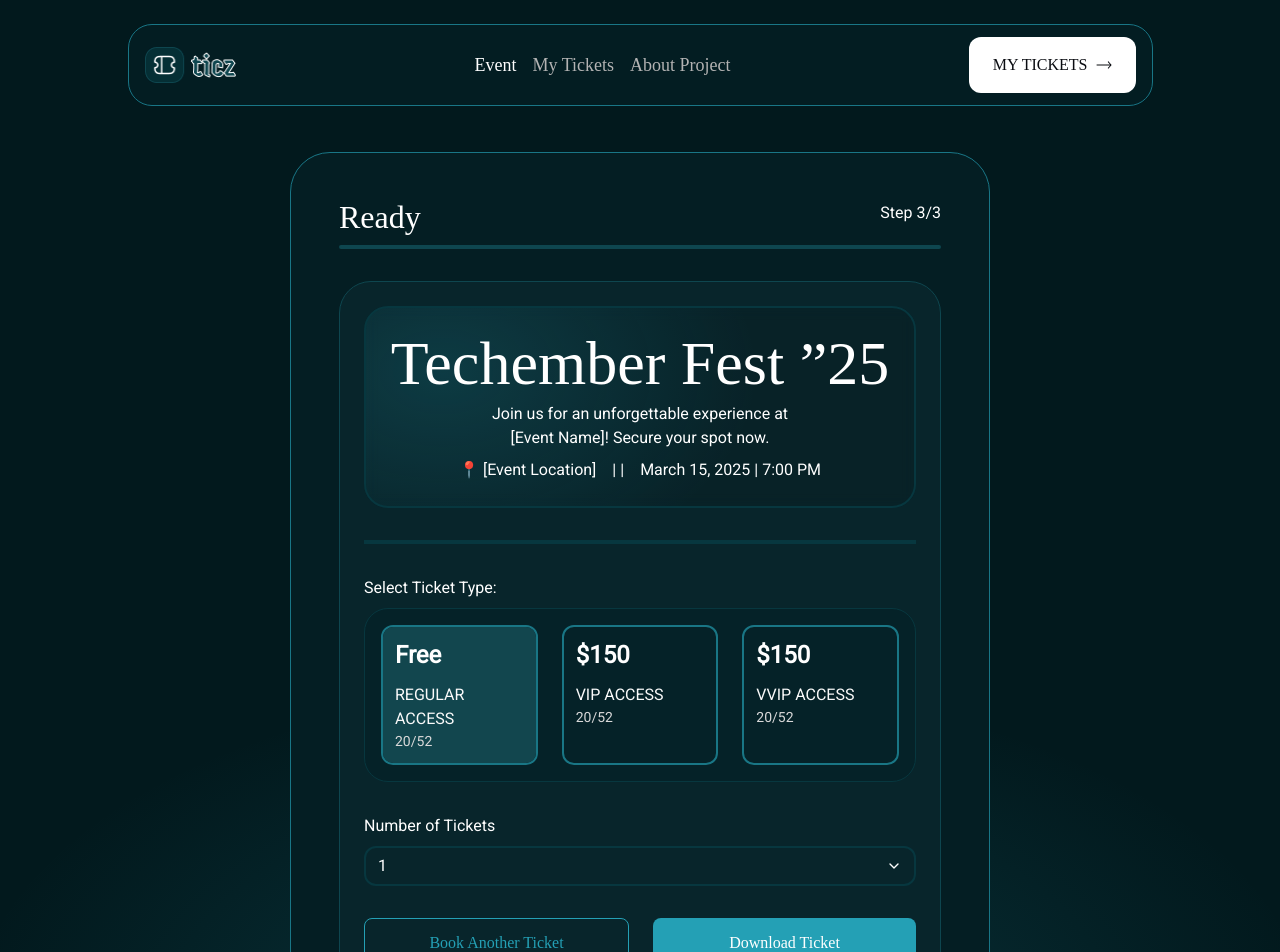
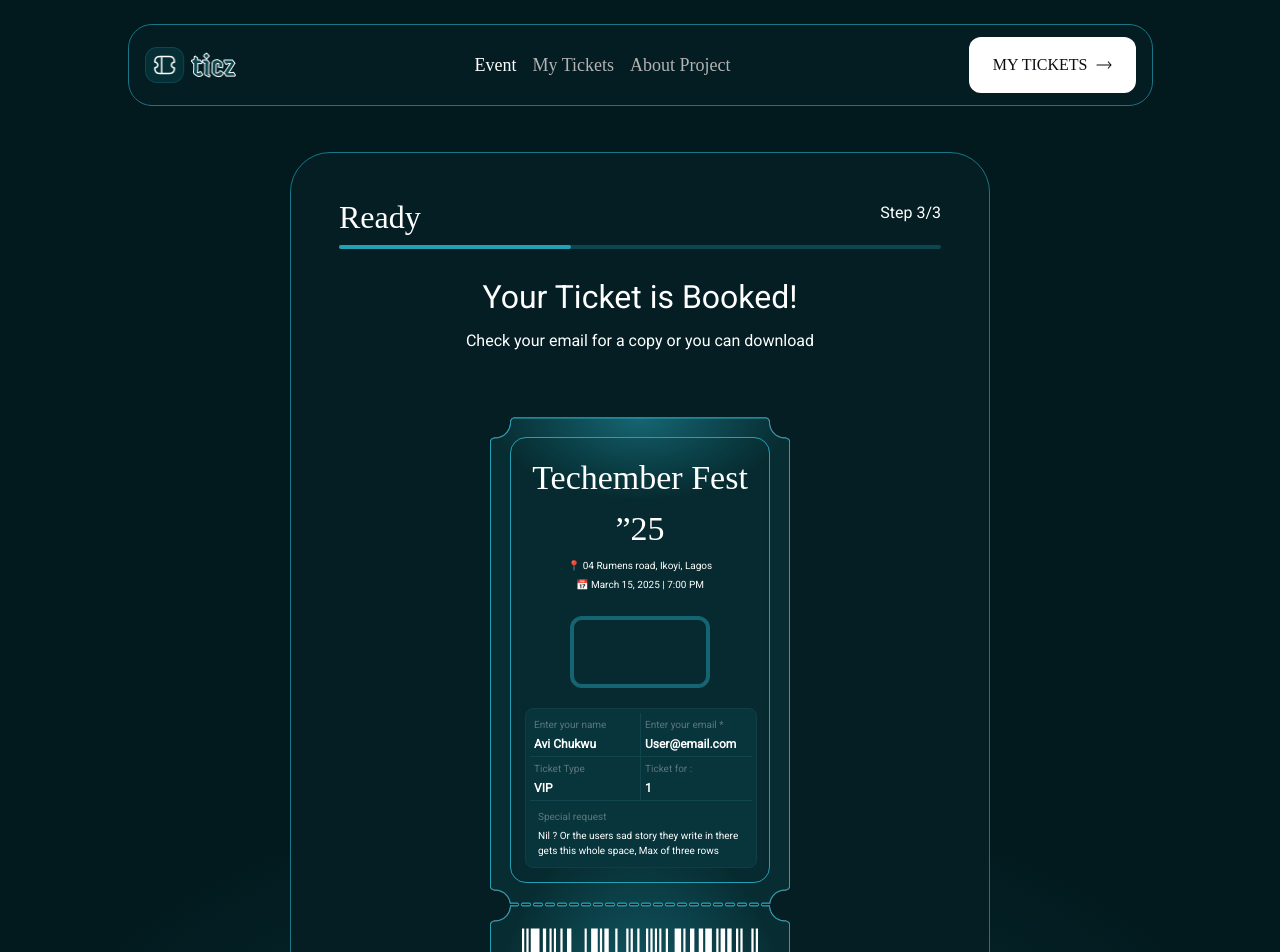
Before and after one commit to Jomagene/hng12-stage2-conference-ticket-generator, a Next.js app: page /ticket-ready in a window 1280 px wide. Shown: the top 952 px of the page. Built offline with nearby package versions, Linux system fonts and the light colour scheme; a web font is replaced by a local one.

Commit message:
Implement the ticket ready page

```diff
--- a/app/globals.css
+++ b/app/globals.css
@@ -53,6 +53,24 @@ body {
   font-family: 'Road Rage', cursive;
 }
 
+.bg-ticket {
+  background: url('../public/Subtract.png');
+  background-size: cover;
+}
+.bg-dark-ticket {
+  background: rgba(3, 30, 33, 0.1);
+  backdrop-filter: blur(2px);
+}
+.img-container {
+  border: 4px solid rgba(36, 160, 181, 0.5);
+}
+.the-template {
+  grid-template: 1fr 1fr 1.45fr/1fr 1fr;
+}
+.last {
+  grid-area: 3/1/4/3;
+}
+
 @layer base {
   :root {
     --radius: 0.5rem;
--- a/app/ticket-ready/page.js
+++ b/app/ticket-ready/page.js
@@ -1,11 +1,23 @@
+import FinalTicket from '@/components/FinalTicket';
+import NavigationBtn from '@/components/NavigationBtn';
 import PageHeader from '@/components/PageHeader';
-import TicketReady from '@/components/TicketReady';
 
 export default function PageThree() {
   return (
-    <section className="border border-[#197686] bg-[#08252B] md:bg-[#041E23] rounded-3xl sm:rounded-[40px] p-6 md:p-12 flex flex-col gap-8 min-w-[700px] mx-auto">
+    <section className="border border-[#197686] bg-[#08252B] md:bg-[#041E23] rounded-3xl sm:rounded-[40px] p-6 md:p-12 flex flex-col gap-8 md:w-[700px] w-full mx-auto">
       <PageHeader title="Ready" step={3} indic="232px" />
-      <TicketReady />
+
+      <div className="flex flex-col items-center gap-3 md:gap-4">
+        <h2 className="text-2xl md:text-[32px]">Your Ticket is Booked!</h2>
+        <p>Check your email for a copy or you can download</p>
+      </div>
+      <FinalTicket />
+      <NavigationBtn
+        btn1="Book another Ticket"
+        btn2="Download Ticket"
+        link1="/"
+        link2="/attendee-details"
+      />
     </section>
   );
 }
--- /dev/null
+++ b/components/FinalTicket.jsx
@@ -0,0 +1,55 @@
+import Image from 'next/image';
+
+const FinalTicket = () => {
+  return (
+    <div className="py-8">
+      <div className="bg-ticket flex flex-col items-center justify-between gap-[20px] h-[600px] w-[300px] m-auto p-[20px] rounded">
+        <div className="h-[446px] w-[260px] p-[14px] border border-[#24A0B5] rounded-2xl bg-dark-ticket flex flex-col gap-[20px]">
+          <div>
+            <p className="text-[34px] fontRage text-center">
+              Techember Fest ”25
+            </p>
+            <p className="flex flex-col items-center p-1 gap-1 text-[10px]">
+              <span>📍 04 Rumens road, Ikoyi, Lagos</span>
+              <span>📅 March 15, 2025 | 7:00 PM</span>
+            </p>
+          </div>
+          <div className="w-[140px] h-[140px] mx-auto rounded-xl img-container"></div>
+          <div className="p-1 grid the-template h-40 w-[232px] bg-[#08343C] border border-[#133D44] rounded-[8px]">
+            <div className="p-1 flex flex-col gap-1 border-r border-[#12464E]">
+              <span className="text-[10px] opacity-[0.33]">
+                Enter your name
+              </span>
+              <p className="text-xs font-bold">Avi Chukwu</p>
+            </div>
+            <div className="p-1 flex flex-col gap-1">
+              <span className="text-[10px] opacity-[0.33]">
+                Enter your email *
+              </span>
+              <p className="text-xs font-bold">User@email.com</p>
+            </div>
+            <div className="p-1 flex flex-col gap-1 border-t border-r border-[#12464E]">
+              <span className="text-[10px] opacity-[0.33]">Ticket Type </span>
+              <p className="text-xs font-bold">VIP</p>
+            </div>
+            <div className="p-1 flex flex-col gap-1 border-t border-[#12464E]">
+              <span className="text-[10px] opacity-[0.33]">Ticket for :</span>
+              <p className="text-xs font-bold">1</p>
+            </div>
+            <div className="last p-2 flex flex-col gap-1 border-t border-[#12464E]">
+              <span className="text-[10px] opacity-[0.33]">
+                Special request
+              </span>
+              <p className="text-[10px]">
+                Nil ? Or the users sad story they write in there gets this whole
+                space, Max of three rows
+              </p>
+            </div>
+          </div>
+        </div>
+        <Image src="/BarCode.png" width={236} height={68} alt="code bar" />
+      </div>
+    </div>
+  );
+};
+export default FinalTicket;
--- a/components/PageHeader.jsx
+++ b/components/PageHeader.jsx
@@ -7,7 +7,8 @@ const PageHeader = ({ title, step, indic }) => {
       </div>
       <div className="h-1 bg-[#0E464F] flex rounded-[5px]">
         <span
-          className={`h-1 inline-block bg-[#24A0B5] !w-[${indic}] rounded-[5px]`}></span>
+          className={`h-1 inline-block bg-[#24A0B5] rounded-[5px]`}
+          style={{ width: indic }}></span>
       </div>
     </header>
   );
```
Also changed, not shown: public/BarCode.png (added), public/Subtract.png (added).
